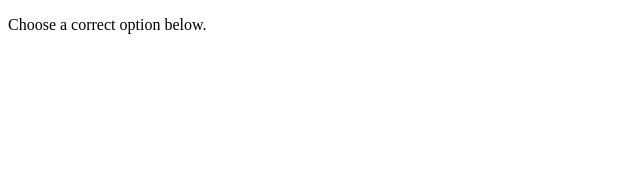
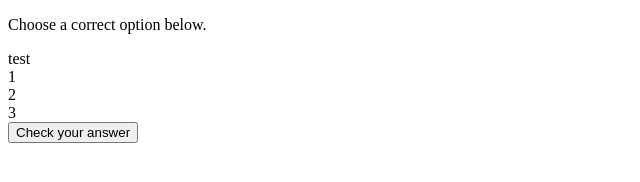
Before and after one commit to Queenshiba/countryAreaQuiz, a plain HTML site: page dist/quiz.html in a window 1280 px wide. Shown: the whole page, without its empty margins (0-640 px from the left). Drawn offline with Linux system fonts and the light colour scheme.

Commit message:
add new page quiz

```diff
--- a/dist/quiz.html
+++ b/dist/quiz.html
@@ -1,13 +1,25 @@
 <!DOCTYPE html>
 <html lang="en">
+
 <head>
     <meta charset="UTF-8">
     <meta name="viewport" content="width=device-width, initial-scale=1.0">
     <title>Quiz</title>
 </head>
+
 <body>
     <p>Choose a correct option below.</p>
-    <div class="countryName-container"></div>
+    <div class="quiz-container">
+        <div class="countryName-container">test</div>
+        <div class="options-container">
+            <div class="optiion1">1</div>
+            <div class="optiion2">2</div>
+            <div class="optiion3">3</div>
+        </div>
+        <button>Check your answer</button>
+    </div>
+
 
 </body>
+
 </html>
```
